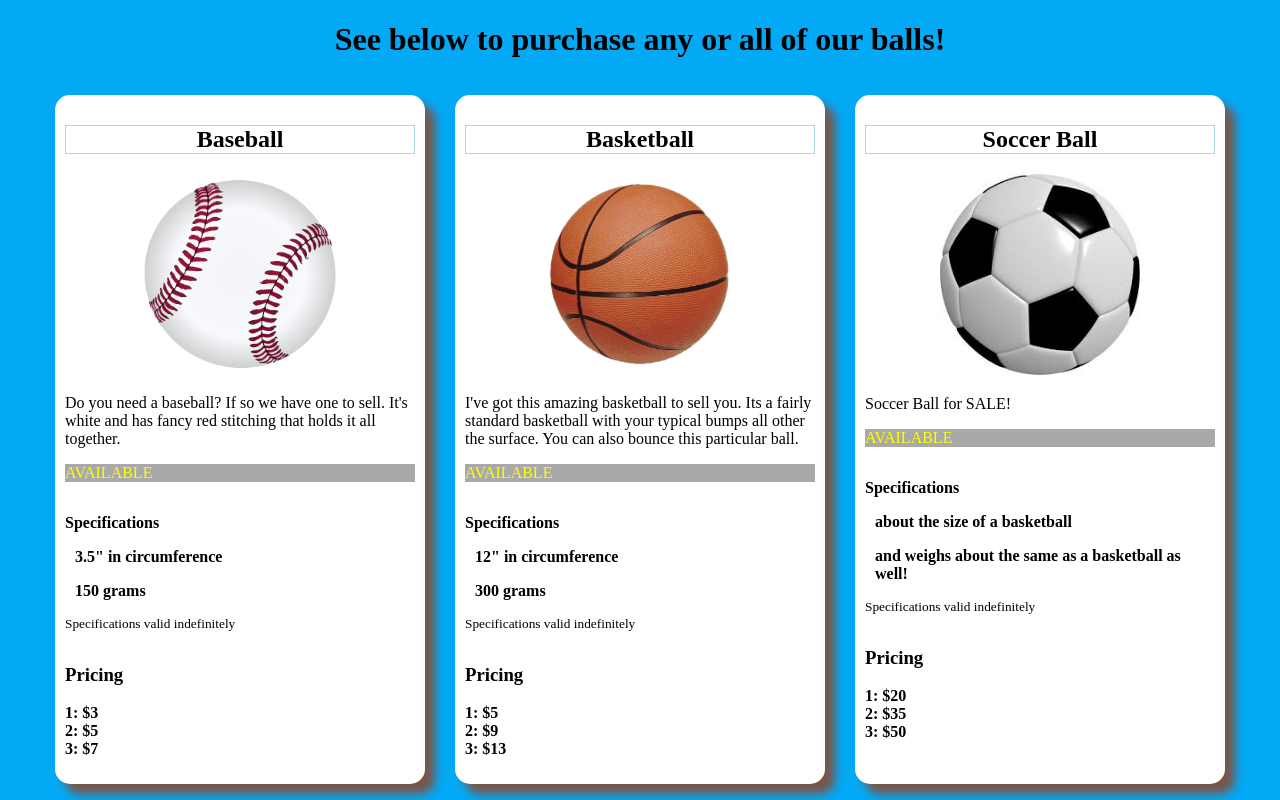
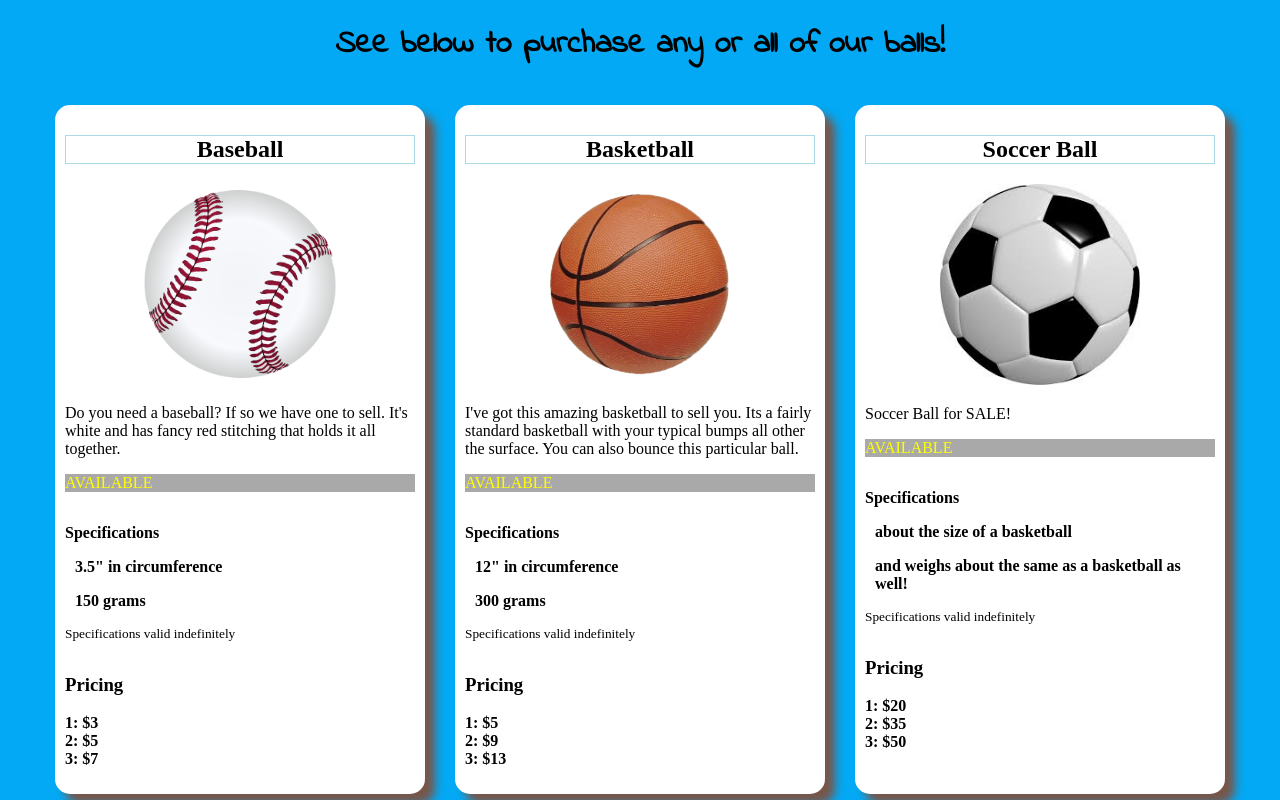
Before and after one commit to meesterbaumer/product-cards, a plain HTML site: page index.html in a window 1280 px wide. Shown: the top 800 px of the page. Drawn offline with Linux system fonts and the light colour scheme.

Commit message:
Added font

```diff
--- a/index.html
+++ b/index.html
@@ -6,6 +6,7 @@
     <meta http-equiv="X-UA-Compatible" content="ie=edge">
     <title>Balls for SALE!</title>
     <link rel="stylesheet" href="./main.css">
+    <link href="https://fonts.googleapis.com/css?family=Indie+Flower&display=swap" rel="stylesheet">
 </head>
 <body>
     <h1 class="title">See below to purchase any or all of our balls!</h1>
--- a/main.css
+++ b/main.css
@@ -4,6 +4,7 @@ body {
 
 .title {
     text-align: center;
+    font-family: 'Indie Flower', cursive;
 }
 
 .mainFlexContainer {
```
Also changed, not shown: 1 other file.
